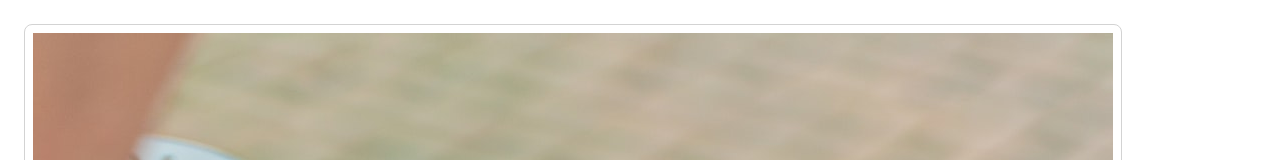
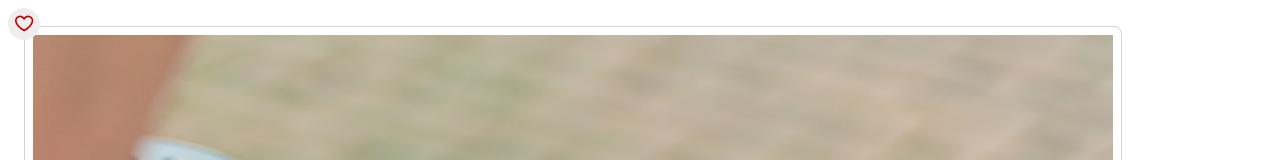
Before and after one commit to saif4004/photoLab, a React (Create React App) app in the folder frontend/: page / in a window 1280 px wide. Shown: the top 160 px of the page. Built offline with nearby package versions, Linux system fonts and the light colour scheme; the HTML template or start-up script is replaced by a standard one.

Commit message:
Added the fav icon

```diff
--- a/frontend/src/components/PhotoFavButton.jsx
+++ b/frontend/src/components/PhotoFavButton.jsx
@@ -7,7 +7,7 @@ function PhotoFavButton() {
   return (
     <div className="photo-list__fav-icon">
       <div className="photo-list__fav-icon-svg">
-        {/* Insert React */}
+      <FavIcon/>
       </div>
     </div>
   );
--- a/frontend/src/components/PhotoListItem.jsx
+++ b/frontend/src/components/PhotoListItem.jsx
@@ -1,6 +1,7 @@
 import React from "react";
 
 import "../styles/PhotoListItem.scss";
+import PhotoFavButton from "./PhotoFavButton";
 
 
 const sampleDataForPhotoListItem = {
@@ -19,6 +20,7 @@ const PhotoListItem = (props) => {
 
   return (
     <div>
+      <PhotoFavButton />
       <img className="photo-list__item" src={props.imageSource} alt="Photo" />
       <br />
       <img className="photo-list__item" src={props.profile} alt="Profile" />
```
Also changed, not shown: frontend/src/App.jsx (line endings or trailing spaces).
